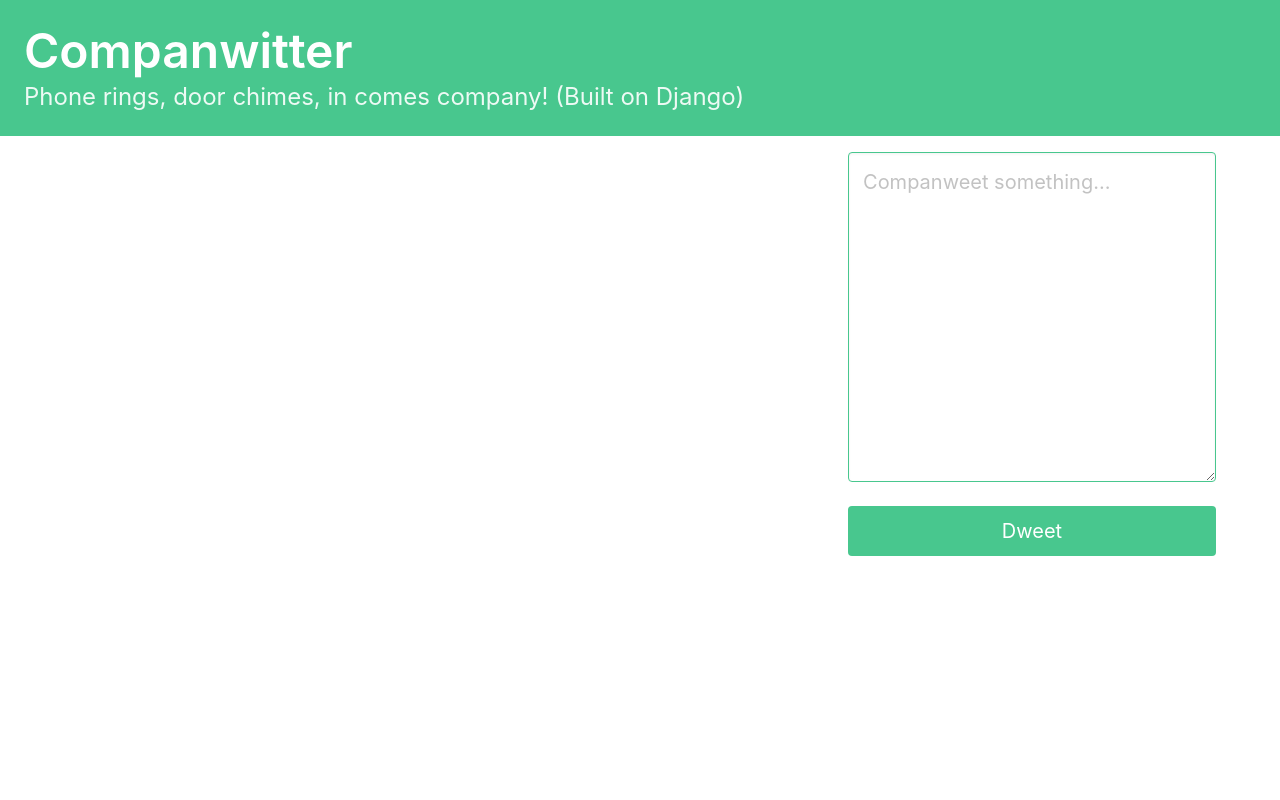
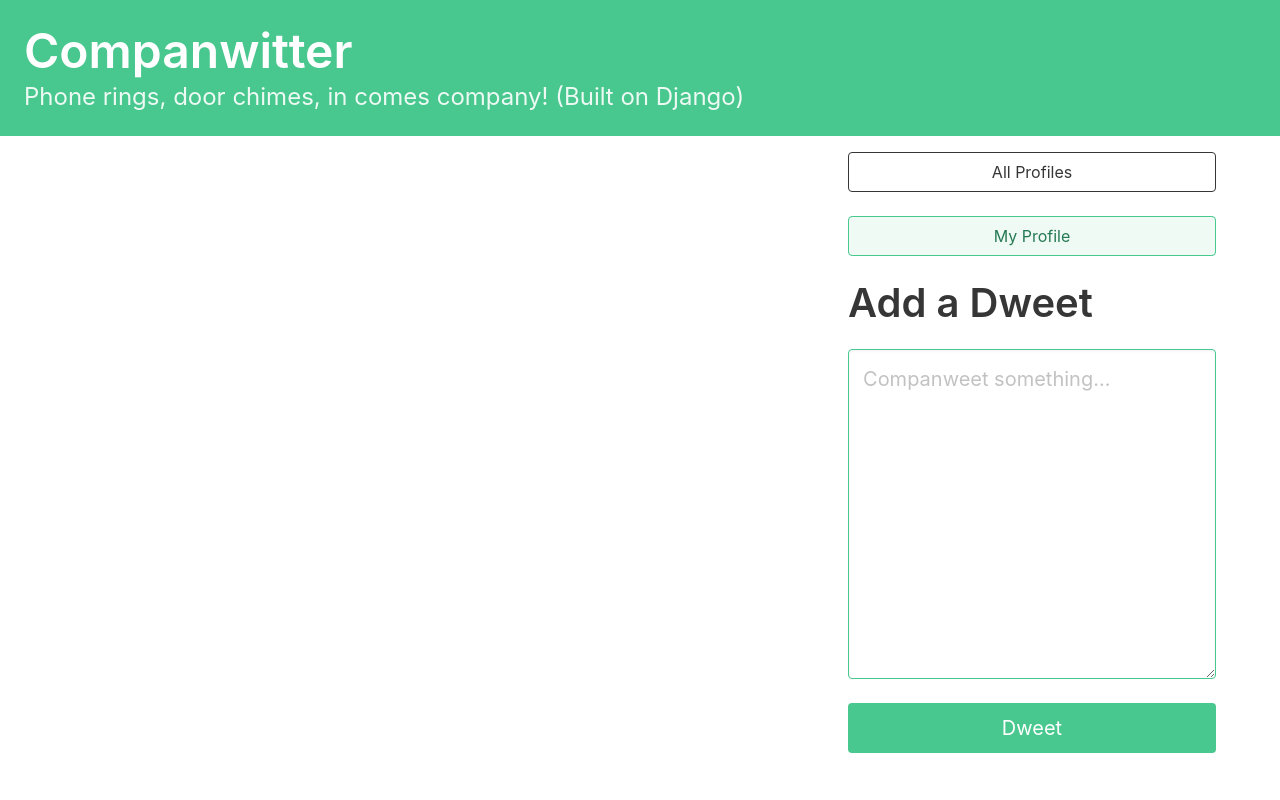
Before and after one commit to mikestewart729/Django-Socials-Tutorial, a Django app: page / in a window 1280 px wide. Run offline with Django 3.2, Linux system fonts and the light colour scheme; the visitor is signed in with stand-in values (Sample User, id 1); data comes from the database, SQL or seed files in the repository; data that the repository does not hold is empty.

Commit message:
Tweak site for best UX

```diff
--- a/dwitter/templates/base.html
+++ b/dwitter/templates/base.html
@@ -12,6 +12,7 @@
     <title>Companwitter</title>
 </head>
 <body>
+    <a/ href="{% url 'dwitter:dashboard' %} ">
         <section class="hero is-small is-success mb-4">
             <div class="hero-body">
                 <h1 class="title is-1">Companwitter</h1>
@@ -20,6 +21,7 @@
                 </p>
             </div>
         </section>
+    </a>
 
     <div class="container">
     <div class="columns">
--- a/dwitter/templates/dwitter/dashboard.html
+++ b/dwitter/templates/dwitter/dashboard.html
@@ -5,19 +5,36 @@
 {% block content %}
 
 <div class="column">
-    {% for followed in user.profile.follows.all %}
-        {% for dweet in followed.user.dweets.all %}
+    {% for dweet in dweets %}
     <div class="box">
-                {{ dweet.body }}
+        {{dweet.body}}
         <span class="is-small has-text-grey-light">
             ({{ dweet.created_at }} by {{ dweet.user.username }}
         </span>
     </div>
 {% endfor %}
-    {% endfor %}
 </div>
 
 <div class="column is-one-third">
+    <div class="block">
+        <a href="{% url 'dwitter:profile_list' %} ">
+            <button class="button is-dark is-outlined is-fullwidth">
+                All Profiles
+            </button>
+        </a>
+    </div>
+    <div class="block">
+        <a href="{% url 'dwitter:profile' request.user.profile.id %} ">
+            <button class="button is-success is-light is-outlined is-fullwidth">
+                My Profile
+            </button>
+        </a>
+    </div>
+    <div class="block">
+        <div class="block">
+            <h2 class="title is-2">Add a Dweet</p>
+        </div>
+        <div class="block">
             <form method="post">
                 {% csrf_token %}
                 {{ form.as_p }}
@@ -26,5 +43,7 @@
                 </button>
             </form>
         </div>
+    </div>
+</div>
 
 {% endblock content %}
--- a/dwitter/views.py
+++ b/dwitter/views.py
@@ -3,7 +3,7 @@
 import re
 from django.shortcuts import render, redirect
 from .forms import DweetForm
-from .models import Profile
+from .models import Profile, Dweet
 
 def dashboard(request):
     form = DweetForm(request.POST or None)
@@ -13,7 +13,16 @@ def dashboard(request):
             dweet.user = request.user
             dweet.save()
             return redirect("dwitter:dashboard")
-    return render(request, "dwitter/dashboard.html", {"form": form})
+
+    followed_dweets = Dweet.objects.filter(
+        user__profile__in=request.user.profile.follows.all()
+    ).order_by("-created_at")
+
+    return render(
+        request,
+        "dwitter/dashboard.html",
+        {"form": form, "dweets": followed_dweets}
+    )
 
 def profile_list(request):
     profiles = Profile.objects.exclude(user=request.user)
```
Lines whose indentation alone changed are shown as unchanged.
